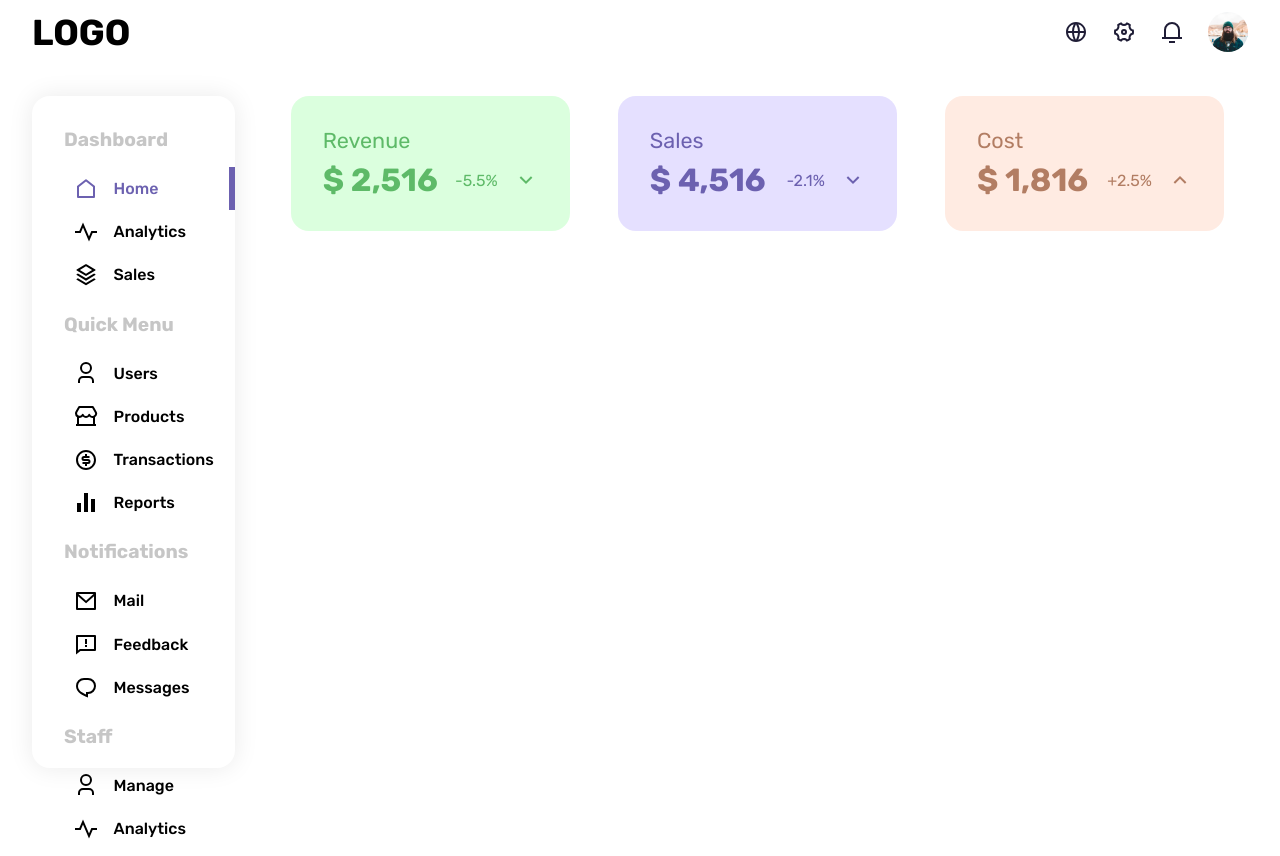
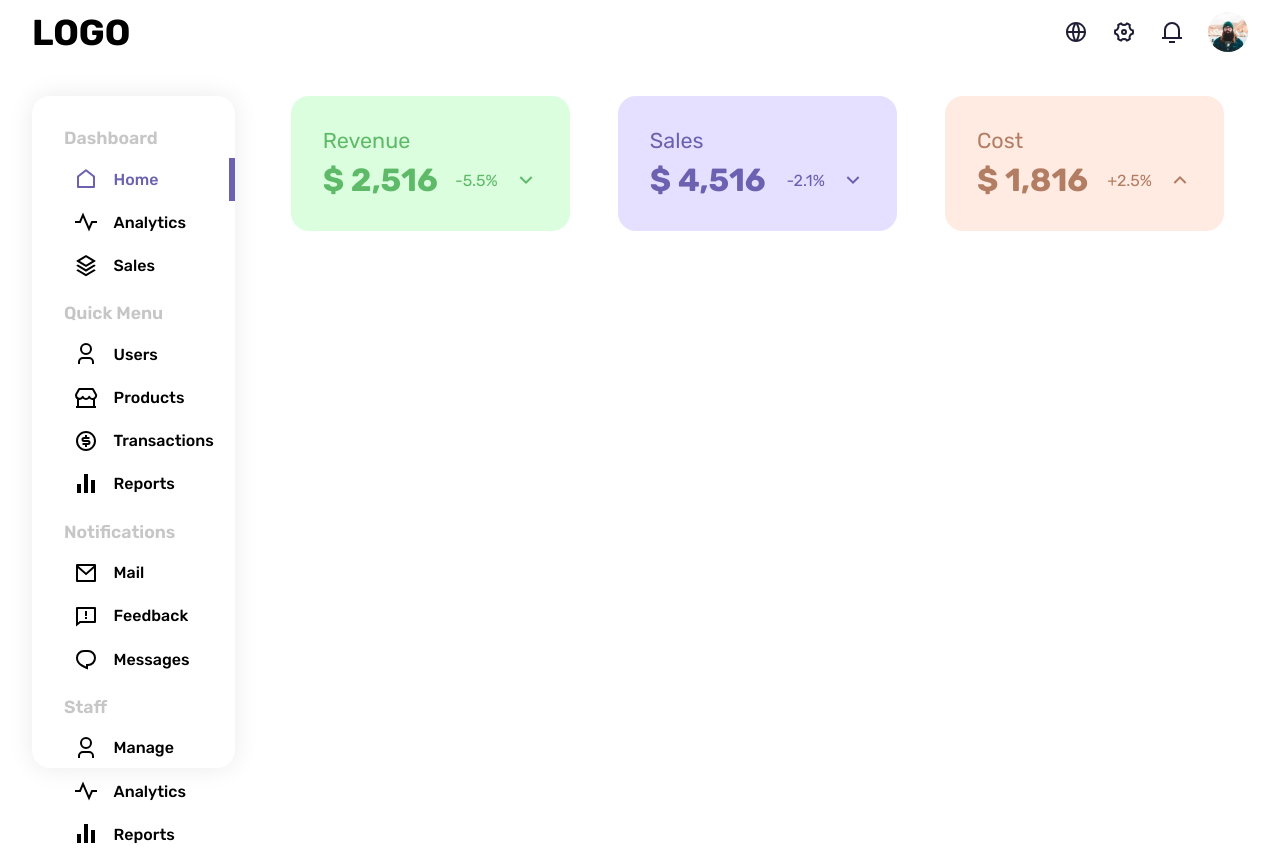
Before and after one commit to thusharathiwanka/react-admin-dashboard, a React (Create React App) app: page / in a window 1280 px wide. Built offline with nearby package versions, Linux system fonts and the light colour scheme.

Commit message:
UPDATE: sidebar font styles changed

```diff
--- a/src/components/sidebar/Sidebar.jsx
+++ b/src/components/sidebar/Sidebar.jsx
@@ -78,6 +78,10 @@ const Sidebar = () => {
 							<RiPulseLine className="sidebar__icon" />
 							<Link to="/">Analytics</Link>
 						</li>
+						<li className="sidebar__item">
+							<RiBarChartFill className="sidebar__icon" />
+							<Link to="/">Reports</Link>
+						</li>
 					</ul>
 				</div>
 			</div>
--- a/src/components/sidebar/sidebar.scss
+++ b/src/components/sidebar/sidebar.scss
@@ -17,9 +17,10 @@
 	}
 
 	&__title {
-		font-size: $subtitle-font-size;
+		font-size: 1.1rem;
 		color: $grey-color;
-		padding-bottom: 1rem;
+		padding-bottom: 0.6rem;
+		font-weight: 600;
 	}
 
 	&__title:not(:first-child) {
```
